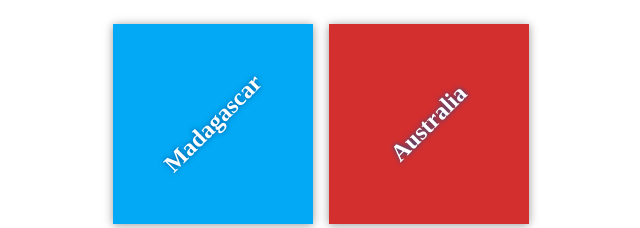
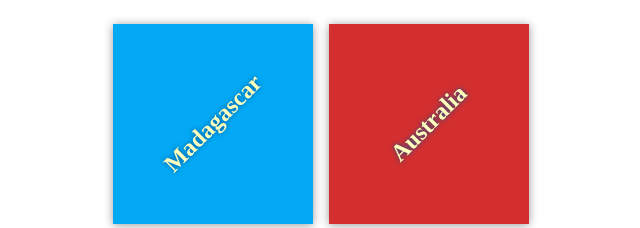
Before and after one commit to kandance/my-travel-plans, a plain HTML site: page index.html in a window 1280 px wide. Shown: the part 208-436 px from the top of the page, without its empty margins (383-1023 px from the left). Drawn offline with Linux system fonts and the light colour scheme.

Commit message:
Added country tourism hyperlinks

```diff
--- a/css/app.css
+++ b/css/app.css
@@ -56,6 +56,11 @@ h2 {
     text-shadow: 0 0 5px #01579b;
 }
 
+a {
+    text-decoration: none;
+    color: #FFFFBD;
+}
+
 #madagascar {
     background-color: #03a9f4;
 }
--- a/index.html
+++ b/index.html
@@ -13,11 +13,11 @@
     <div class="container">
         <div class="destination-container">
             <div class="destination" id="madagascar">
-                <h2>Madagascar</h2>
+                <a href="https://madagascar-tourisme.com/en/"><h2>Madagascar</h2></a>
             </div>
 
             <div class="destination" id="australia">
-                <h2>Australia</h2>
+                <a href="https://www.australia.com/en-us"><h2>Australia</h2></a>
             </div>
         </div>
     </div>
```
